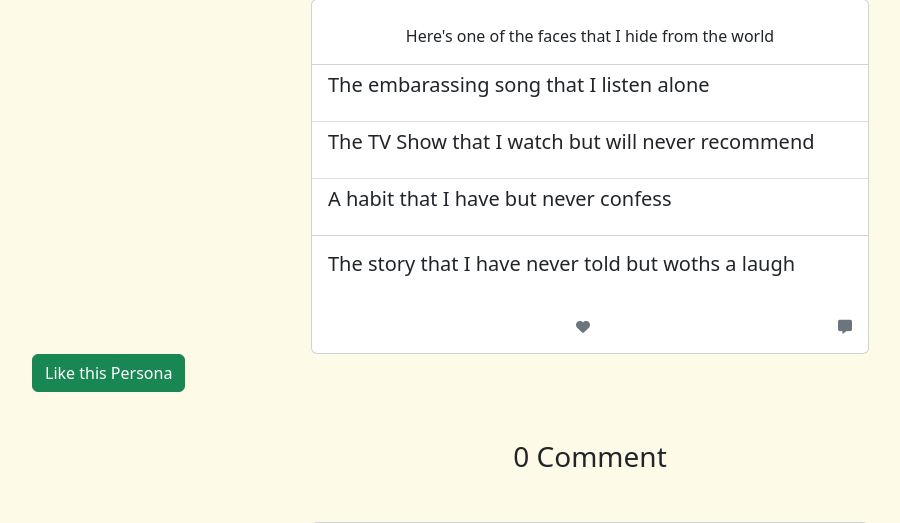
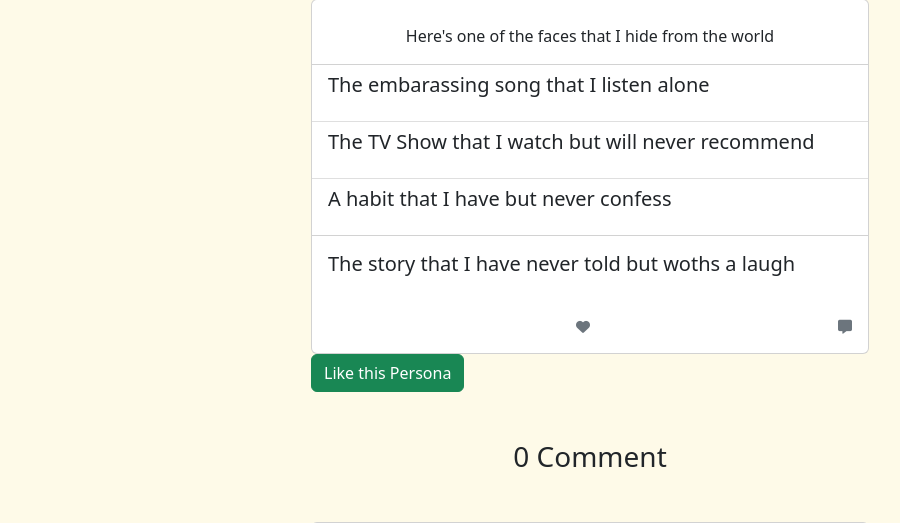
Before and after one commit to bakrydiarra/Wall_of-Shame, a Django app: template templates/persona_detail.html in a window 1280 px wide. Shown: the part 73-596 px from the top of the page, without its empty margins (50-950 px from the left). Run offline with Django 3.2, Linux system fonts and the light colour scheme; the template is opened without the code that fills it: values that come from a table or form of the project are taken from there, others are empty; the visitor is signed in with stand-in values (Sample User, id 1); some libraries are stand-ins or nearby versions.

Commit message:
Style: position like btn

```diff
--- a/templates/persona_detail.html
+++ b/templates/persona_detail.html
@@ -48,7 +48,7 @@ Persona Detail
 </div>
 
 {% if user.is_authenticated %}
-
+<div class="mx-auto mtb-3 w-50">
 <form class="d-inline" action="{% url 'persona_like' persona.slug %}" method="post">
   {% csrf_token %}
 
@@ -56,6 +56,7 @@ Persona Detail
     {% if liked %} Unlike this Persona {% else %} Like this Persona {% endif %}
   </button>
 </form>
+</div>
 {% endif %}
 
 
```
